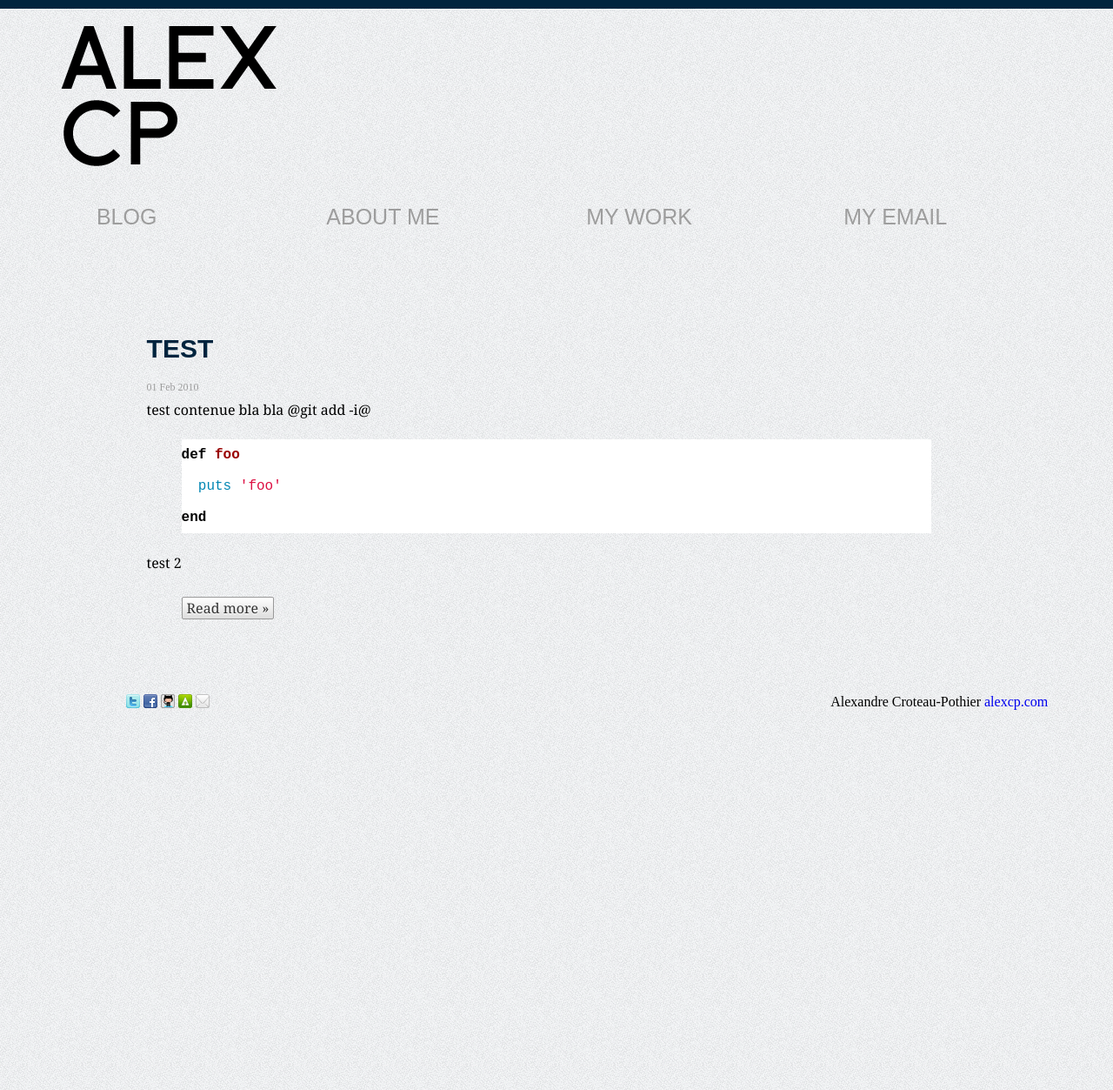
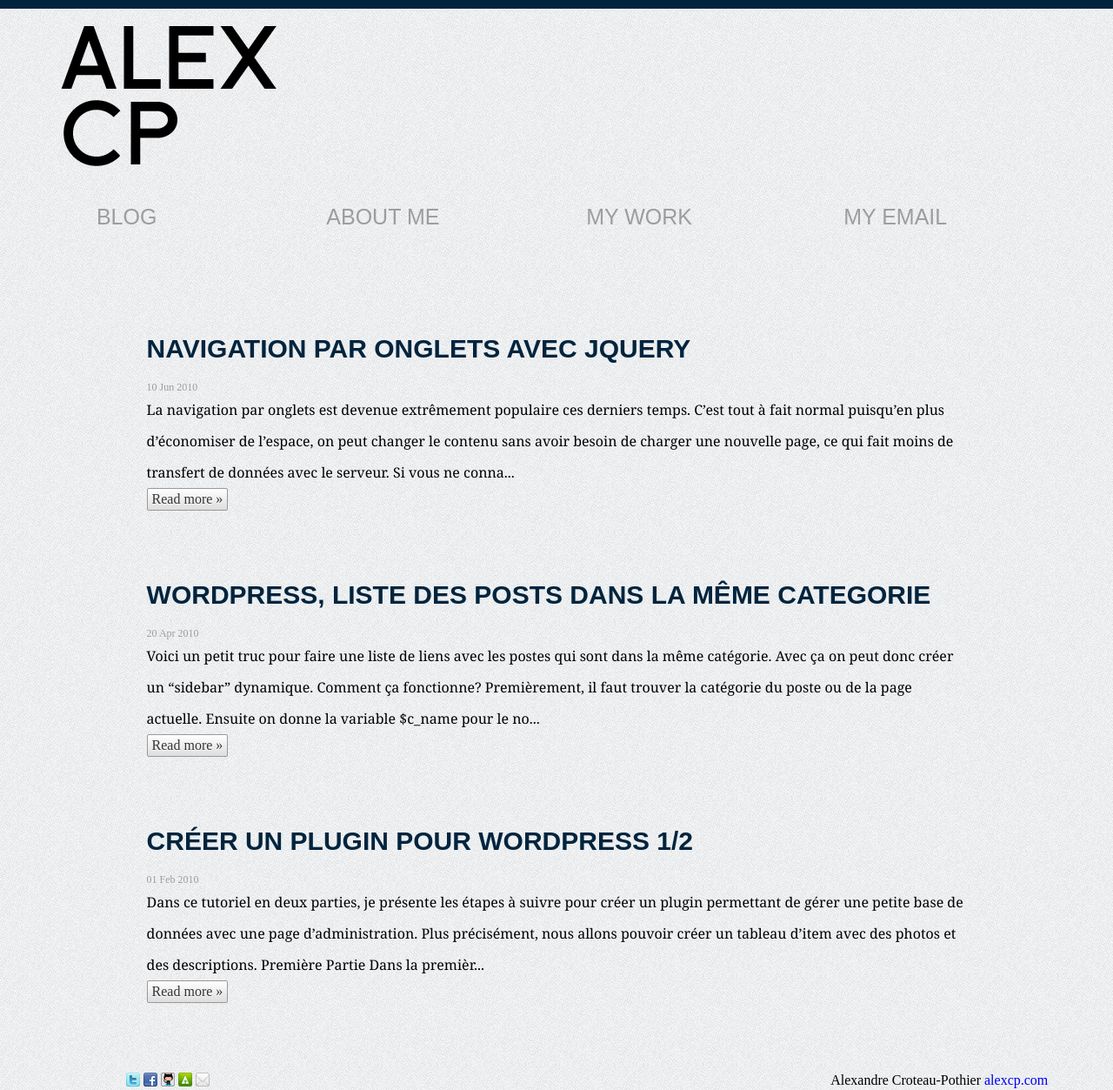
Before and after one commit to alexcp/alexcp-blog, a Jekyll site: the page built from index.html, in a window 1280 px wide. Shown: the whole page at 87% size. Built offline with Jekyll 4.4.1, drawn with Linux system fonts in a browser that asks for light colours; some web fonts are replaced; Markdown is read by kramdown in place of the engine named in the settings.

Commit message:
posts from my old blog

```diff
--- a/_posts/2010-02-01-test.textile
+++ /dev/null
@@ -1,29 +0,0 @@
----
-layout: post
-title: Test
-category: test
-tag: blog
----
-
-test contenue bla bla
-
-@git add -i@
-
-
-
-{% highlight ruby %}
-def foo
-  puts 'foo'
-end
-{% endhighlight %}
-
-test 2
-{% highlight ruby %}
-def index
-  @tasks = Task.all
-  respond_to do |format|
-    format.html # index.html.erb
-    format.xml  { render :xml => @tasks }
-  end
-end
-{% endhighlight %}
--- /dev/null
+++ b/_posts/2010-02-01-wordpress-plugin.textile
@@ -0,0 +1,190 @@
+---
+layout: post
+title: Créer un plugin pour wordpress 1/2
+category: PHP
+tag: blog
+---
+
+Dans ce tutoriel en deux parties, je présente les étapes à suivre pour créer un plugin permettant de gérer une petite base de données avec une page d’administration. Plus précisément, nous allons pouvoir créer un tableau d’item avec des photos et des descriptions.
+
+Première Partie
+Dans la première partie de ce tutoriel, nous allons installer le plugin et créer sa base de données.
+
+Pour commencer, il faut créer un dossier dans wp-content/plugins/ nommé le mon_plugin. Puis, on créer un fichier PHP nommé mon_plugin.php
+
+La base
+Dans le haut du fichier il faut écrire certain meta-tags, qui seront reconnus par WordPress, c’est informations seront afficher dans le menu Plugins. Ensuite on définit certaines constantes pour que le plugin retrouve les fichiers dont il a besoin même lorsqu?on fait une nouvelle installation.
+
+{% highlight php %}
+
+<?php
+    /*
+        Plugin Name: Mon plugin
+        Plugin URI: http://alexcp.com
+        Description: Exemple de plugin
+        Author: Alexandre Croteau-Pothier
+        Version: 1.0
+        Author URI: http://alexcp.com
+    */
+    if (!defined('THEME_DIR'))
+        define('THEME_DIR', ABSPATH . 'wp-content/themes/' . get_template());
+    if (!defined('MP_DIR_NAME'))
+        define('MP_DIR_NAME', trim(dirname(plugin_basename(__FILE__)), '/'));
+    if (!defined('MP_PLUGIN_DIR'))
+        define('MP_PLUGIN_DIR', MP_PLUGIN_DIR . '/' . MP_DIR_NAME);
+    if (!defined('MP_PLUGIN_URL'))
+        define('MP_PLUGIN_URL', WP_PLUGIN_URL . '/' . MP_DIR_NAME);
+?>
+
+{% endhighlight %}
+
+Une fois le fichier sauvegardé il est maintenant temps d’aller activer le plugin. Il devrait apparaître dans le menu.
+
+Base de données
+Voici le code pour créer la base de données de notre plugin. Rajoutez-le à la suite.
+
+{% highlight php %}
+
+function mon_plugin_installation() {
+    global $table_prefix, $wpdb;
+    $mp_db = $table_prefix . "mon_plugin";
+
+    if($wpdb->get_var("SHOW TABLES LIKE '$mp_db'") != $mp_db) {
+        $sql = "CREATE TABLE " . $mp_db . " (
+            id mediumint(9) NOT NULL AUTO_INCREMENT,
+            nom tinytext NOT NULL,
+            texte text NOT NULL,
+            image VARCHAR(255) NOT NULL,
+            UNIQUE KEY id (id)
+        );";
+        require_once(ABSPATH . 'wp-admin/includes/upgrade.php');
+        dbDelta($sql);
+    }
+}
+add_action('admin_footer', 'mon_plugin_installation'); //mettre cette ligne à la fin du fichier
+
+{% endhighlight %}
+
+Il se passe beaucoup de choses dans ce bloc de code, premièrement il faut faire appel à 2 variables globales, $table_prefix est défini dans wp-config.php lors de l’installation de WordPress, $wpdb est le variable permettant de partager des données avec la base de données. Ensuite, on déclare la variable $mp_db (mp pour mon_plugin) notre base de données va prendre ce nom.
+
+On vérifie si la base de données existe déjà avec un IF. Ensuite on donne a la variable $sql la commande SQL qui va créer notre base de données. On fait 4 élément, id, nom, texte et image. Id est un nombre unique créé automatiquement (auto_increment signifie qu’on ajoute +1 a chaque nouvelle entrée), nom, texte et image vont tous contenir du texte.
+La base de données est créée avec la commande dbDelta.
+
+Pour lancer le code, il faut l’associer à un action_hook, la liste est disponible dans le codex.
+Ici, je l’associe à admin_footer.
+Attention, add_action doit toujours être à la fin du script.
+
+Maintenant, si vous allez dans votre menu admin la base de données devrait être créée.
+
+Le menu
+Une fois que notre base de données est créée, il est maintenant temps de créer un menu et une page d’administration pour pouvoir la peupler.
+Premièrement, la fonction qui va créer le menu
+
+{% highlight php %}
+
+function mon_plugin_menu() {
+    add_menu_page("Mon Plugin", "Mon Plugina", 1, "mon_plugin", "mon_plugin_view");
+}
+
+{% endhighlight %}
+
+Explication:
+add_menu_page(“Titre de la page”, “Nom du menu”, autorisation(1=admin), “slug”, “la fonction a appeler”,”icône a utiliser (url)”);
+Ici, la derniere variable invoque la fonction mon_plugin_view. Cette fonction va contenir la page d’administration de notre plugin, nous y reviendrons plus tard.
+
+On ajoute un action hook à la fin de notre fichier pour la lancer.
+add_action(‘admin_menu’, ‘mon_plugin_menu’);
+
+Page d’administration
+On va maintenant crée une page d’administration. D’abord, crée une nouvelle fonction et on la nomme mon_plugin_admin cette fonction va lancer tous les scripts requis pour notre page.
+
+{% highlight php %}
+
+function mon_plugin() {
+    wp_register_style('mon_plugin_style', plugins_url('/mon_plugin_style.css', __FILE__));
+    wp_enqueue_style('mon_plugin_style');
+    wp_enqueue_script('jQuery');
+    wp_enqueue_script('thickbox');
+    wp_enqueue_style('thickbox');
+    wp_enqueue_script('post');
+}
+
+{% endhighlight %}
+
+Dans cette fonction, on enregistre et on dit d’utiliser le fichier css de notre plugin. On invoque également Thickbox qui permet d’afficher notre menu dans le même style que WordPress utilise par défaut. Post sert à envoyé les donné.
+
+{% highlight php %}
+
+function mon_plugin_view() {
+    include('mon_plugin_view.php');
+}
+
+{% endhighlight %}
+
+Ici j’ai décidé de mettre le tout dans un autre fichier, j’aurai pu simple tout mettre le contenu a l’intérieur de la fonction. Je déconseille cette pratique puisque le document devient rapidement complexe.
+
+Dans le nouveau fichier mon_plugin_view.php nous allons créer une interface simple pour peupler notre base de données.
+Le tout, dans un prochain article.
+
+Le contenu du fichier mon_plugin.php
+
+{% highlight php linenos %}
+
+<?php
+    /*
+        Plugin Name: Mon plugin
+        Plugin URI: http://alexcp.com
+        Description: Exemple de plugin
+        Author: Alexandre Croteau-Pothier
+        Version: 1.0
+        Author URI: http://alexcp.com
+    */
+
+    if (!defined('THEME_DIR'))
+        define('THEME_DIR', ABSPATH . 'wp-content/themes/' . get_template());
+    if (!defined('MP_DIR_NAME'))
+        define('MP_DIR_NAME', trim(dirname(plugin_basename(__FILE__)), '/'));
+    if (!defined('MP_PLUGIN_DIR'))
+        define('MP_PLUGIN_DIR', MP_PLUGIN_DIR . '/' . MP_DIR_NAME);
+    if (!defined('MP_PLUGIN_URL'))
+        define('MP_PLUGIN_URL', WP_PLUGIN_URL . '/' . MP_DIR_NAME);
+
+    function mon_plugin_installation() {
+        global $table_prefix, $wpdb;
+        $mp_db = $table_prefix . "mon_plugin";
+
+        if($wpdb->get_var("SHOW TABLES LIKE '$mp_db'") != $mp_db) {
+            $sql = "CREATE TABLE " . $mp_db . " (
+                id mediumint(9) NOT NULL AUTO_INCREMENT,
+                nom tinytext NOT NULL,
+                texte text NOT NULL,
+                image VARCHAR(255) NOT NULL,
+                UNIQUE KEY id (id)
+            );";
+            require_once(ABSPATH . 'wp-admin/includes/upgrade.php');
+            dbDelta($sql);
+        }
+    }
+
+    function mon_plugin_menu() {
+        add_menu_page("Mon Plugin", "Mon Plugina", 1, "mon_plugin", "mon_plugin_view");
+    }
+
+    function mon_plugin() {
+        wp_register_style('mon_plugin_style', plugins_url('/mon_plugin_style.css', __FILE__));
+        wp_enqueue_style('mon_plugin_style');
+        wp_enqueue_script('jQuery');
+        wp_enqueue_script('thickbox');
+        wp_enqueue_style('thickbox');
+        wp_enqueue_script('post');
+    }
+
+    function mon_plugin_view() {
+        include('mon_plugin_view.php');
+    }
+
+    add_action('admin_footer', 'mon_plugin_installation');
+    add_action('admin_menu', 'mon_plugin_menu');
+?>
+
+{% endhighlight %}
--- /dev/null
+++ b/_posts/2010-04-20-wordpress-liste-post.textile
@@ -0,0 +1,43 @@
+---
+layout: post
+title: Wordpress, Liste des posts dans la même categorie
+category: PHP
+tag: blog
+---
+
+Voici un petit truc pour faire une liste de liens avec les postes qui sont dans la même catégorie. Avec ça on peut donc créer un “sidebar” dynamique.
+Comment ça fonctionne?
+
+Premièrement, il faut trouver la catégorie du poste ou de la page actuelle.
+Ensuite on donne la variable $c_name pour le nom de la categorie.
+
+{% highlight php %}
+
+<?php
+    global $post;
+    $category = get_the_category($post->ID);
+    $c_name = $category[0]->cat_name;
+?>
+
+{% endhighlight %}
+
+Ensuite on créer notre liste.
+ J’ai mis le nom de la catégorie dans un tag h2.
+Pour afficher le tout, j’ai commencé par créer une div.
+
+{% highlight php %}
+
+<div class="menu">
+    <h2><?php echo $c_name; ?></h2>
+    <ul>
+        <?php
+            $post_li = get_posts(array('numberposts' => 10000,'category_name='.$c_name);
+            foreach ($post_li as $post) : setup_postdata($post);
+        ?>
+                <li><a href="<?php the_permalink() ?>"><?php the_title(); ?></a></li>
+        <?php endforeach;?>
+    </ul>
+
+{% endhighlight %}
+
+Et voilà, après on peu stylé facilement le tout en css.
--- /dev/null
+++ b/_posts/2010-06-10-jquery-onglet.textile
@@ -0,0 +1,101 @@
+---
+layout: post
+title: Navigation par onglets avec jquery
+category: Javascript
+tag: blog
+---
+
+La navigation par onglets est devenue extrêmement populaire ces derniers temps. C’est tout à fait normal puisqu’en plus d’économiser de l’espace, on peut changer le contenu sans avoir besoin de charger une nouvelle page, ce qui fait moins de transfert de données avec le serveur.
+
+Si vous ne connaissez pas Jquery, il s’agit d’une bibliothèque javascript très puissante et très simple d’utilisation. Pour plus d’information, consulté le site officiel. Pour l’utiliser, vous n’avez pas besoin de l’installer sur votre serveur puisque Google l’héberge gracieusement.
+
+Pour activer Jquery, placez tout simplement ce lien dans la partie “head” de votre page :
+
+{% highlight html %}
+
+<script type="text/javascript" src="http://ajax.googleapis.com/ajax/libs/jquery/1.4.2/jquery.min.js">
+</script>
+
+{% endhighlight %}
+
+ici, il s’agit ici de la version 1.4.2
+
+Il existe des tonnes de solutions possibles pour faire créer des onglets. Je vous présente la mienne.
+
+HTML
+
+{% highlight html %}
+
+<ul class="menu">
+    <li><a href="#tab1">lien 1</a></li>
+    <li><a href="#tab2">lien 2</a></li>
+    <li><a href="#tab3">lien 3</a></li>
+</ul>
+<div id="conteneur">
+    <div id="tab1" class="contenu">1</div>
+    <div id="tab2" class="contenu">2</div>
+    <div id="tab3" class="contenu">3</div>
+</div>
+
+{% endhighlight %}
+
+On créer tout simplement une liste, notre menu et une boîte ou apparaîtra notre contenu.
+
+Le CSS:
+
+{% highlight css %}
+
+.menu{
+  list-style-type:none;
+width:150px;
+}
+.menu li {
+display:inline-block;
+}
+.menu a {
+  text-decoration:none;
+}
+#conteneur {
+border:solid 1px gray;
+width:200px;
+padding:10px 10px 10px 10px;
+}
+.active {
+  text-decoration:underline;
+}
+
+{% endhighlight %}
+
+Comme vous le voyez, c’est très facile d’y ajouter des modifications.
+
+
+Maintenant le javascript:
+
+{% highlight javascript %}
+
+$(document).ready(function() { //Quand le document est prêt
+    $(".contenu").hide();  //Cache tout les div avec la classe contenue
+        if(location.hash != "") {
+            var target = location.hash.split("#")[1]
+            $(location.hash).show(); //Montre l'addresse du premier onglet
+            $("ul.menu li:has(a[rel="+target+"])").addClass("active").show();;
+        } else {
+                $("ul.menu li:first").addClass("active").show(); //Ajoute la classe active au premier bouton
+                $(".contenu:first").show(); //Montre le premier onglet
+                }
+
+    $("ul.menu li").click(function() { //Actionner au clique
+        $("ul.menu li").removeClass("active"); //Enleve tout les class active
+        $(this).addClass("active"); //Add “active” class to selected tab
+        $(".contenu").hide(); //Cache tout les div avec la classe contenue
+        var activeTab = $(this).find("a").attr("href"); //Trouve le l'address du lien
+        $(activeTab).fadeIn(); //Fait apparaître le contenue avec un fade in
+        return false;
+    });
+});
+
+{% endhighlight %}
+
+Voilà, il n’y a pas de limites à ce qu’on peut faire ensuite.
+
+Questions et commentaires sont les bienvenues.
--- a/css/styles.css
+++ b/css/styles.css
@@ -67,6 +67,11 @@ h1{
   font-family:georgia,serif;
   font-size: 16px;
   line-height: 36px;
+}
+.highlight{
+  font-family:Consolas,'Lucida Console','DejaVu Sans Mono',monospace
+  font-size:12px;
+  line-height:24px;
 }
 .date{
   font-size:12px;
```
